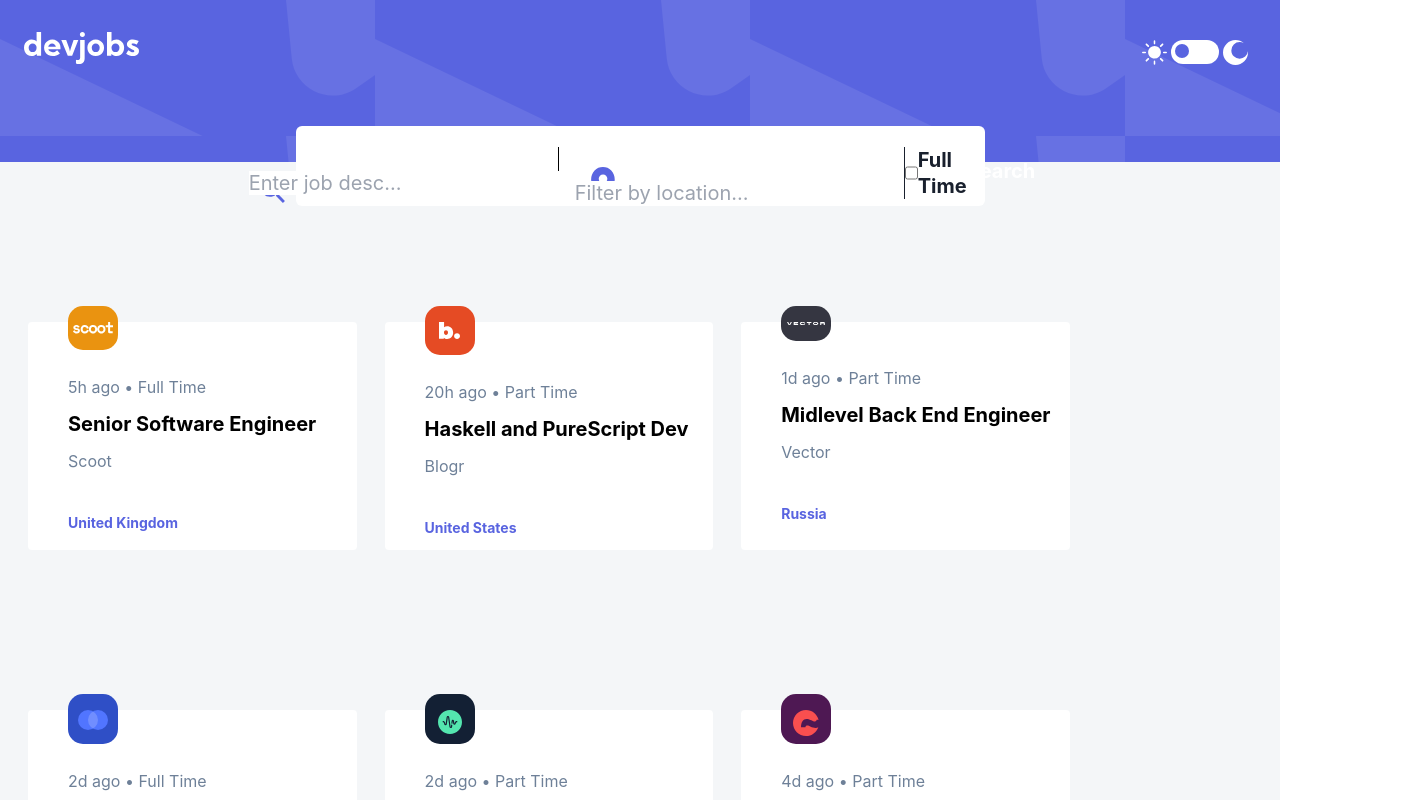
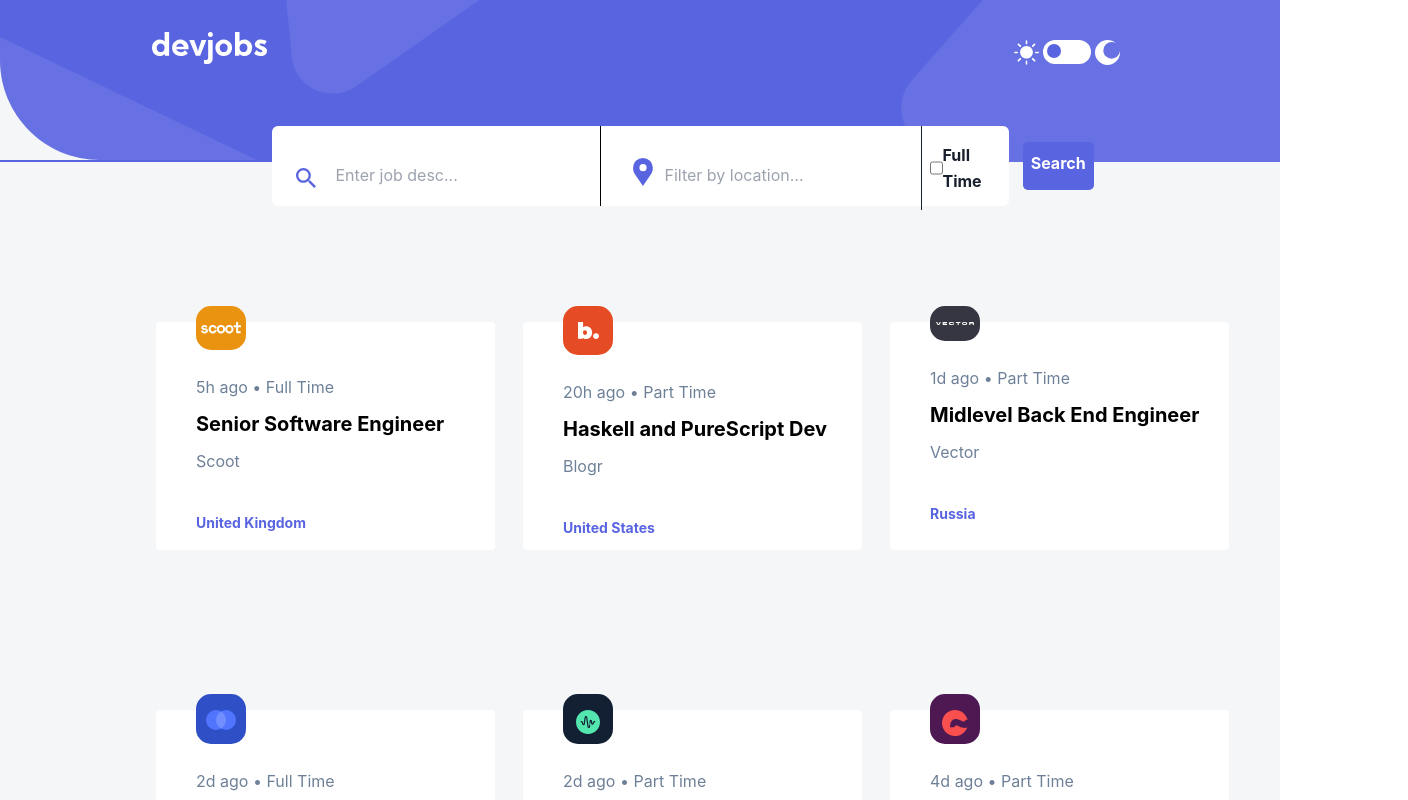
Before and after one commit to DominykMcNamara/devjobs, a Next.js app: page / in a window 1280 px wide. Shown: the top 800 px of the page, 1408 px wide, since content can reach past the window. Built offline with nearby package versions, Linux system fonts and the light colour scheme.

Commit message:
Laptop homepage layout

```diff
--- a/components/Header.jsx
+++ b/components/Header.jsx
@@ -5,8 +5,14 @@
 
 export default function Header() {
   return (
-    <div className="w-full py-[2rem] px-[1.5rem] h-[10.125rem] bg-headerImageMobile">
-      <div className="flex mx-auto desktop:w-[69.375rem] mobile:p-10  desktop:pt-[2.813rem] tablet:p-[3rem] justify-between">
+    <div className="w-full py-[2rem] px-[1.5rem] h-[10.125rem] bg-headerImageMobile
+                    md:bg-headerImageTablet
+                    lg:bg-headerImageDesktop">
+      <div
+        className="flex mx-auto  justify-between
+                   lg: px-[8rem]
+                      "
+      >
         <Link href="/">
           {" "}
           <Image src={Logo} alt="devjobs logo" />{" "}
--- a/components/JobListing.jsx
+++ b/components/JobListing.jsx
@@ -1,9 +1,9 @@
 import Link from "next/link";
 export default function JobListing({ job }) {
   return (
-    <div className="w-[20.538rem] h-[14.25rem] flex  flex-col pb-[2rem] pl-[0.5rem] my-20 ml-10 rounded
+    <div className="w-[20.538rem] h-[14.25rem] flex flex-col pb-[2rem] pl-[0.5rem] my-20 ml-10 rounded
                     sm:ml-40
-                    md:ml-7
+                    md:ml-7 md:w-[21.188rem] md:h-[14.25rem]
                     bg-secondary-white dark:bg-[#19202D] ">
       <div
         style={{ backgroundColor: job.logoBackground }}
--- a/components/JobListings.jsx
+++ b/components/JobListings.jsx
@@ -7,7 +7,8 @@
   const { jobListings } = useJobListings();
   const listJobs = (
     <ul className="h-fit w-full flex flex-col
-                   md:flex-row md:flex-wrap">
+                   md:flex-row md:flex-wrap md:ml-[0.5rem]
+                   lg:ml-[8rem]">
       {jobListings
         ? jobListings.map((job) => (
             <li  key={job}>
--- a/components/SearchBar.jsx
+++ b/components/SearchBar.jsx
@@ -48,14 +48,11 @@
       setJobListings(jobListings.data);
     }
   };
-  useEffect(() => {
-    console.log(searchTerm);
-  });
 
   return (
     <div>
       {showModal ? (
-        <div id="modal-root" className="w-80 h-80 mx-auto">
+        <div id="modal-root">
           {" "}
           <Modal
             modal={showModal}
@@ -66,37 +63,38 @@
       ) : (
         <form onSubmit={handleSubmit}>
           <div
-            className=" w-[20.438rem] h-[5rem] py-[1.3rem]  mx-auto  relative  bottom-9 flex flex-row align-center rounded-[0.375rem]  mx-auto text-h3
-                           md:w-[689px] md:divide-x md:justify-center
+            className=" w-[20.438rem] h-[5rem] py-[1.3rem] mx-auto  relative bottom-9 flex flex-row rounded-[0.375rem]   text-p
+                           md:w-[46.063rem] md:h-[5rem] md:divide-x md:px-[0rem] md:py-[0rem]
+
                            dark:divide-[#6E8098] bg-secondary-white dark:bg-[#19202D] "
           >
             <label
               className="px-[1rem]
-                              md:px-0"
+                         md:px-[1rem] md:py-[1rem] md:ml-[2rem]"
             >
               <button
                 className="relative left-3/4 top-1
-                           md:hidden"
+                           md:hidden md:absolute"
                 onClick={() => setShowModal(true)}
               >
                 <Image
                   src={FilterIcon}
                   alt="Filter Icon"
-                  height={24}
-                  width={24}
+                  height={20}
+                  width={20}
                 />
               </button>
 
               <Image
                 src={SearchIcon}
-                height={24}
-                width={24}
+                height={20}
+                width={20}
                 alt="Icon shaped like a magnifying glass"
                 className="relative top-8 hidden
-                           md:block md:left-4  md:bottom-1"
+                           md:block md:right-[1.5rem] md:top-[1.6rem]"
               />
               <input
-                className="md:relative md:left-1 md:my-auto
+                className="md:relative  md:my-auto md:ml-[1rem]
                            focus:outline-0  dark:bg-[#19202D]"
                 name="companyOrSearchTerm"
                 placeholder="Enter job desc..."
@@ -106,7 +104,7 @@
               />
               <button
                 type="submit"
-                className=" relative -top-9 h-[3rem] w-[3rem] left-60 bottom-7 rounded-[0.375rem]
+                className=" relative left-[2rem] top-[0.01rem] h-[3rem] w-[3rem] bottom-7 rounded-[0.375rem]
                            md:hidden
                            bg-[#5964E0] text-secondary-white dark:text-secondary-white"
               >
@@ -114,18 +112,21 @@
               </button>
             </label>
 
-            <label className="px-4">
+            <label
+              className="px-4
+                             md:px-[1rem] md:py-[1rem] "
+            >
               <Image
                 src={LocationIcon}
-                height={24}
-                width={24}
-                alt="Icon shaped like a magnifying glass"
+                height={20}
+                width={20}
+                alt="Icon shaped like a location pin"
                 className="relative top-8 hidden
-                           md:block md:top-5 md:left-4"
+                           md:block md:top-[1rem] md:left-[1rem]"
               />
               <input
                 className="relative  hidden
-                           md:block    md:my-auto
+                           md:block md:left-[0.5rem] md:bottom-[0.5rem] md:ml-[2.5rem]
                           focus:outline-0 dark:bg-[#19202D]"
                 name="location"
                 placeholder="Filter by location..."
@@ -136,10 +137,9 @@
             </label>
 
             <label
-              for="fullTime"
               className="mx-auto font-bold text-p  my-auto  flex flex-row  hidden
-                         md:flex  md:flex-row  md:block
-                        text-[#19202D] dark:text-secondary-white"
+                         md:flex  md:flex-row  md:inline-flex md:px-[0.5rem] md:py-[1rem]
+                        text-[#19202D] dark:text-secondary-white "
             >
               <input
                 type="checkbox"
@@ -149,9 +149,10 @@
               />
               Full Time
               <button
-                className=" h-[3rem]  rounded-[0.313rem] font-bold text-p text-center hidden
-                            md:block
-                            text-secondary-white hover:bg-[#939BF4]"
+                className=" h-[3rem] w-[5rem]  rounded-[0.313rem] font-bold text-p text-center hidden
+                            md:inline-flex md:px-[0.5rem] md:py-[0.5rem] md:ml-[1rem]
+                            lg:ml-[2rem]
+                            text-secondary-white hover:bg-[#939BF4] bg-[#5964E0]"
                 type="submit"
               >
                 Search
--- a/tailwind.config.js
+++ b/tailwind.config.js
@@ -41,6 +41,7 @@
       backgroundImage: {
         headerImageDesktop: "url('/assets/desktop/bg-pattern-header.svg')",
         headerImageMobile: "url('/assets/mobile/bg-pattern-header.svg')",
+        headerImageTablet: "url('/assets/tablet/bg-pattern-header.svg')",
         footerImage: "url('/assets/desktop/bg-pattern-detail-footer.svg')"
       }
     },
```
